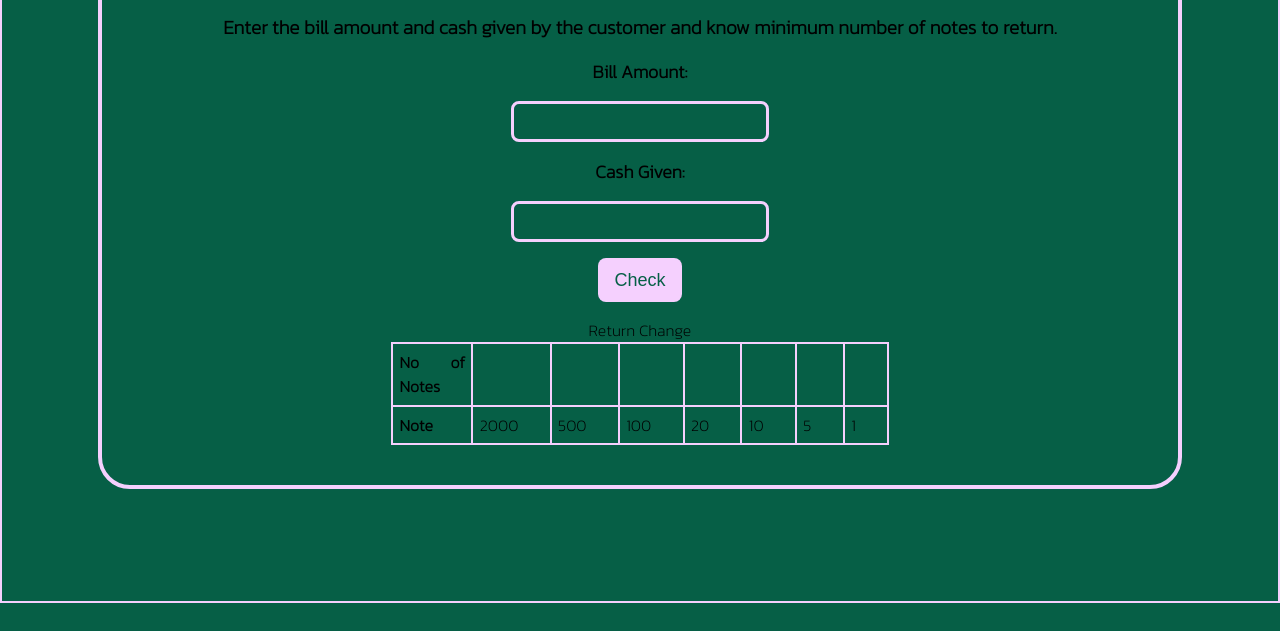
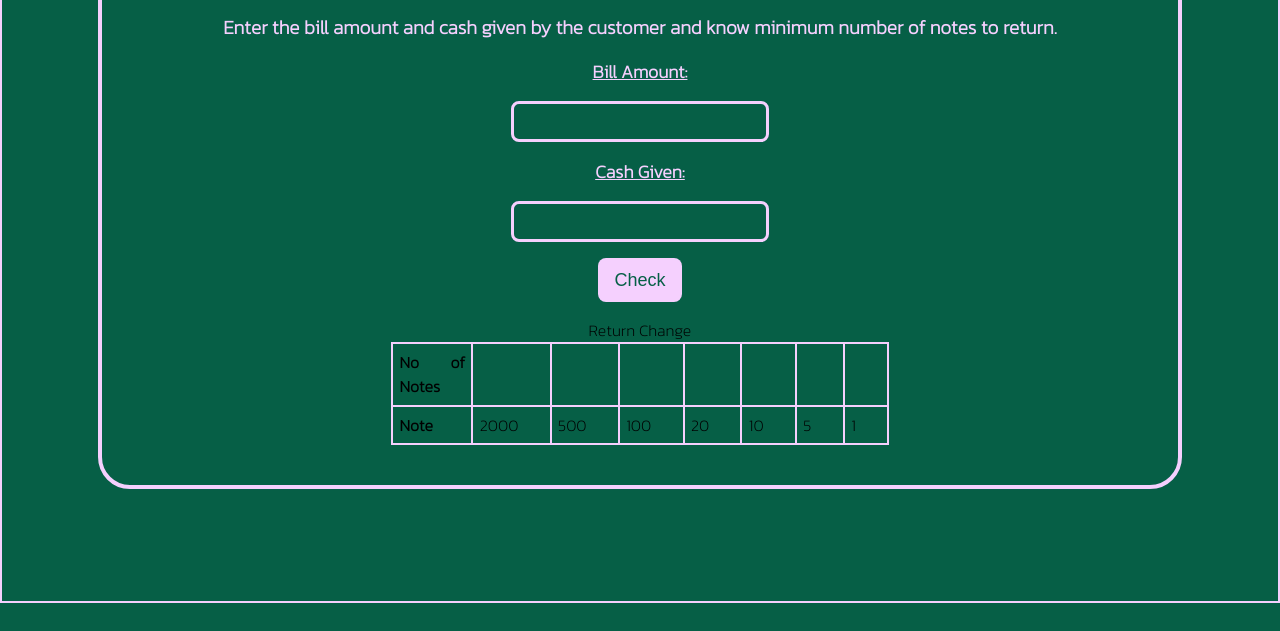
Before and after one commit to niyatinehal/cash-register, a plain HTML site: page index.html in a window 1280 px wide. Shown: the part 169-800 px from the top of the page. Drawn offline with Linux system fonts and the light colour scheme; a web font is replaced by a local one.

Commit message:
minor fixes

```diff
--- a/style.css
+++ b/style.css
@@ -44,6 +44,7 @@ body {
   font-size: larger;
   margin: 1rem;
   font-weight: bolder;
+  color: #F5D0FE;
 
 }
 
@@ -51,8 +52,9 @@ body {
   display: block;
   font-size: large;
   font-weight: 900;
-  color:
+  color: #F5D0FE;
   text-decoration: underline;
+
 
 }
 
```
Also changed, not shown: index.html (+0 -1 lines).
